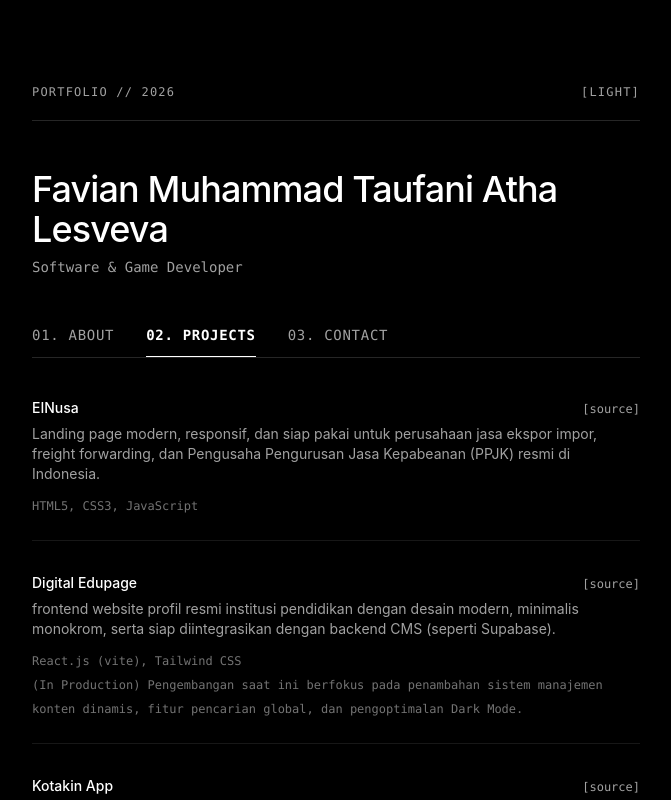
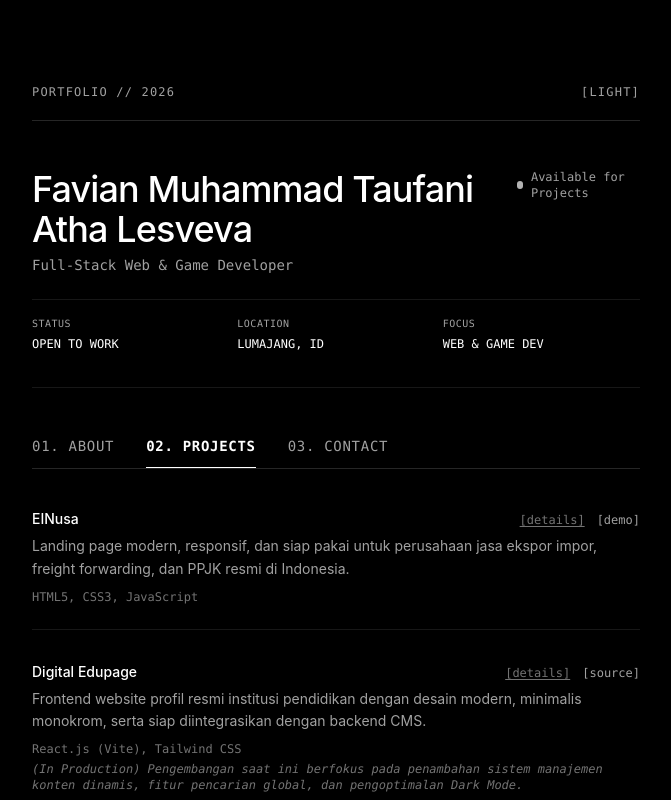
Before and after one commit to Rven24/My-Digital-Resume, a React (Vite) app: page / in a window 1280 px wide. Both pictures are taken after a click on the button "02. PROJECTS". Shown: the top 800 px of the page, without its empty margins (304-975 px from the left). Built offline with nearby package versions, Linux system fonts and the light colour scheme.

Commit message:
update portofolioku, menambahkan projek dan fitur

```diff
--- a/src/components/ProfileHeader.jsx
+++ b/src/components/ProfileHeader.jsx
@@ -1,12 +1,40 @@
 export default function ProfileHeader() {
+  const stats = [
+    { label: 'STATUS', value: 'OPEN TO WORK' },
+    { label: 'LOCATION', value: 'LUMAJANG, ID' },
+    { label: 'FOCUS', value: 'WEB & GAME DEV' },
+  ];
+
   return (
-    <header className="mb-8 sm:mb-12 text-left">
-      <h1 className="text-2xl sm:text-3xl md:text-4xl font-medium tracking-tight text-black dark:text-white">
-        Favian Muhammad Taufani Atha Lesveva
-      </h1>
-      <p className="text-xs sm:text-sm font-mono text-neutral-500 dark:text-neutral-400 mt-1.5 sm:mt-2">
-        Software & Game Developer
-      </p>
+    <header className="mb-8 sm:mb-12 text-left border-b border-neutral-100 dark:border-neutral-900 pb-6 sm:pb-8">
+      <div className="flex flex-col sm:flex-row sm:items-start sm:justify-between gap-4">
+        <div>
+          <h1 className="text-2xl sm:text-3xl md:text-4xl font-medium tracking-tight text-black dark:text-white">
+            Favian Muhammad Taufani Atha Lesveva
+          </h1>
+          <p className="text-xs sm:text-sm font-mono text-neutral-500 dark:text-neutral-400 mt-1.5">
+            Full-Stack Web & Game Developer
+          </p>
+        </div>
+
+        <div className="inline-flex items-center space-x-2 font-mono text-[10px] sm:text-xs text-neutral-500 dark:text-neutral-400">
+          <span className="w-2 h-2 rounded-full bg-neutral-900 dark:bg-neutral-100 animate-pulse" />
+          <span>Available for Projects</span>
+        </div>
+      </div>
+
+      <div className="grid grid-cols-3 gap-2 mt-6 pt-4 border-t border-neutral-100 dark:border-neutral-900 font-mono">
+        {stats.map((stat, i) => (
+          <div key={i}>
+            <span className="block text-[9px] sm:text-[10px] text-neutral-400 uppercase tracking-wider">
+              {stat.label}
+            </span>
+            <span className="text-[11px] sm:text-xs text-black dark:text-white font-medium">
+              {stat.value}
+            </span>
+          </div>
+        ))}
+      </div>
     </header>
   );
 }
--- a/src/components/TabAbout.jsx
+++ b/src/components/TabAbout.jsx
@@ -2,33 +2,42 @@ export default function TabAbout() {
   const skillsGroup = [
     {
       category: 'Languages',
-      items: ['HTML', 'CSS', 'JavaScript', 'PHP', 'SQL', 'Dart', 'GDScript'],
+      items: ['HTML5', 'CSS3', 'JavaScript', 'PHP', 'SQL', 'Dart', 'GDScript'],
     },
     {
-      category: 'Frameworks & Libraries',
-      items: ['React.js', 'Next.js', 'Tailwind CSS', 'Laravel', 'Flutter', 'Node.js'],
+      category: 'Frameworks & Web Ecosystem',
+      items: ['React.js', 'Vite', 'Next.js', 'Tailwind CSS', 'Laravel', 'Flutter', 'Node.js', 'Alpine.js'],
     },
     {
-      category: 'Software & Tools',
-      items: ['MySQL', 'SQLite', 'PostgreSQL', 'Git', 'GitHub', 'VS Code', 'Godot Engine', 'Blender', 'Antigravity IDE'],
+      category: 'Game Engine & 3D Tools',
+      items: ['Godot Engine', 'Blender (Low-Poly 3D)', 'GDScript Logic'],
     },
     {
-      category: 'AI Tools',
-      items: ['Gemini AI', 'Claude AI', 'Antigravity AI', 'ChatGPT AI'],
+      category: 'Databases & Infrastructure',
+      items: ['MySQL', 'SQLite', 'PostgreSQL', 'Supabase', 'Git', 'GitHub', 'Vercel'],
+    },
+    {
+      category: 'Development Environment & AI',
+      items: ['VS Code', 'Antigravity IDE', 'Gemini AI', 'Claude AI', 'ChatGPT'],
     },
   ];
 
   return (
     <div className="space-y-6 sm:space-y-8 text-left">
-      <p className="text-xs sm:text-sm text-neutral-600 dark:text-neutral-300 leading-relaxed font-sans max-w-xl">
-        Focused on learning web development and game development. Currently working on a portfolio to improve my skills and knowledge in the world of web and game development. Let's get to know each other better through my contact page.
-      </p>
+      <div className="space-y-3 font-sans max-w-xl">
+        <p className="text-xs sm:text-sm text-neutral-600 dark:text-neutral-300 leading-relaxed">
+          Full-Stack Web dan Game Developer yang berfokus pada pembangunan aplikasi web modern yang presisi serta pengembangan game 3D/2D berbasis Godot Engine. Menggabungkan arsitektur kode yang bersih dengan pengalaman pengguna yang intuitif.
+        </p>
+        <p className="text-xs sm:text-sm text-neutral-500 dark:text-neutral-400 leading-relaxed font-mono text-[11px] sm:text-xs">
+          // Spesialisasi: React, Tailwind CSS, Laravel, SQLite/MySQL, dan GDScript.
+        </p>
+      </div>
 
-      <div className="space-y-5 sm:space-y-6">
+      <div className="space-y-5 sm:space-y-6 pt-2">
         {skillsGroup.map((group, groupIndex) => (
           <div key={groupIndex}>
             <h2 className="text-[10px] sm:text-xs font-mono uppercase tracking-widest text-neutral-400 mb-2">
-              {group.category}
+              // {group.category}
             </h2>
             <div className="flex flex-wrap gap-x-3 gap-y-1.5 font-mono text-xs sm:text-sm text-neutral-800 dark:text-neutral-200">
               {group.items.map((skill, index) => (
--- a/src/components/TabContact.jsx
+++ b/src/components/TabContact.jsx
@@ -1,27 +1,67 @@
+import { useState } from 'react';
+
 export default function TabContact() {
+  const [copied, setCopied] = useState(false);
+
+  const handleCopyEmail = (email) => {
+    navigator.clipboard.writeText(email);
+    setCopied(true);
+    setTimeout(() => setCopied(false), 2000);
+  };
+
   const contacts = [
-    { label: 'GitHub', value: 'github.com/Rven24', link: 'https://github.com/Rven24' },
-    { label: 'LinkedIn', value: 'linkedin.com/in/Favian Muhammad Taufani Atha Lesveva', link: 'https://www.linkedin.com/in/favianlesveva/' },
-    { label: 'Email', value: 'favianlesveva@gmail.com', link: 'mailto:favianlesveva@gmail.com' },
+    {
+      label: 'GitHub',
+      value: 'github.com/Rven24',
+      link: 'https://github.com/Rven24',
+      type: 'link'
+    },
+    {
+      label: 'LinkedIn',
+      value: 'linkedin.com/in/favianlesveva',
+      link: 'https://www.linkedin.com/in/favianlesveva/',
+      type: 'link'
+    },
+    {
+      label: 'Email',
+      value: 'favianlesveva@gmail.com',
+      link: 'mailto:favianlesveva@gmail.com',
+      type: 'email'
+    },
   ];
 
   return (
     <div className="space-y-4 text-left font-mono text-xs sm:text-sm max-w-xl">
       {contacts.map((c, index) => (
-        <a
+        <div
           key={index}
-          href={c.link}
-          target="_blank"
-          rel="noreferrer"
-          className="flex justify-between items-center py-2 border-b border-neutral-100 dark:border-neutral-900 group"
+          className="flex justify-between items-center py-2.5 border-b border-neutral-100 dark:border-neutral-900 group"
         >
           <span className="text-neutral-500 dark:text-neutral-400 group-hover:text-black dark:group-hover:text-white transition-colors">
             {c.label}
           </span>
-          <span className="text-neutral-800 dark:text-neutral-200 group-hover:underline text-right">
-            {c.value}
-          </span>
-        </a>
+
+          <div className="flex items-center space-x-3">
+            <a
+              href={c.link}
+              target="_blank"
+              rel="noreferrer"
+              className="text-neutral-800 dark:text-neutral-200 group-hover:underline text-right"
+            >
+              {c.value}
+            </a>
+
+            {c.type === 'email' && (
+              <button
+                onClick={() => handleCopyEmail(c.value)}
+                className="text-[10px] text-neutral-400 hover:text-black dark:hover:text-white transition-colors border border-neutral-200 dark:border-neutral-800 px-1.5 py-0.5 rounded-none"
+                title="Copy Email"
+              >
+                {copied ? '[copied]' : '[copy]'}
+              </button>
+            )}
+          </div>
+        </div>
       ))}
     </div>
   );
--- a/src/components/TabNavigation.jsx
+++ b/src/components/TabNavigation.jsx
@@ -10,6 +10,7 @@ export default function TabNavigation({ activeTab, setActiveTab }) {
       {tabs.map((tab) => (
         <button
           key={tab.id}
+          type="button"
           onClick={() => setActiveTab(tab.id)}
           className={`pb-3 text-xs sm:text-sm tracking-wider transition-all relative cursor-pointer whitespace-nowrap ${
             activeTab === tab.id
--- a/src/components/TabProjects.jsx
+++ b/src/components/TabProjects.jsx
@@ -1,25 +1,74 @@
+import { useState, useEffect } from 'react';
+
 export default function TabProjects() {
+  const [selectedProject, setSelectedProject] = useState(null);
+
+  useEffect(() => {
+    const handleKeyDown = (e) => {
+      if (e.key === 'Escape') {
+        setSelectedProject(null);
+      }
+    };
+
+    if (selectedProject) {
+      window.addEventListener('keydown', handleKeyDown);
+    }
+
+    return () => {
+      window.removeEventListener('keydown', handleKeyDown);
+    };
+  }, [selectedProject]);
+
   const projectList = [
     {
       title: 'EINusa',
-      desc: 'Landing page modern, responsif, dan siap pakai untuk perusahaan jasa ekspor impor, freight forwarding, dan Pengusaha Pengurusan Jasa Kepabeanan (PPJK) resmi di Indonesia.',
+      desc: 'Landing page modern, responsif, dan siap pakai untuk perusahaan jasa ekspor impor, freight forwarding, dan PPJK resmi di Indonesia.',
       tech: 'HTML5, CSS3, JavaScript',
       link: 'https://einusa.iann.my.id',
+      linkLabel: '[demo]',
+      details: {
+        problem: 'Perusahaan logistik dan PPJK membutuhkan presence online yang bersih, terpercaya, dan cepat diakses oleh klien tanpa beban loading yang berat.',
+        solution: 'Membangun landing page berkinerja tinggi menggunakan HTML, CSS, dan JS murni untuk memastikan keandalan SEO dan kecepatan rendering maksimal.',
+        highlights: [
+          'Desain tata letak yang responsif di seluruh perangkat',
+          'Struktur informasi kepabeanan & ekspor-impor yang terstruktur',
+          'Optimasi beban aset media untuk akses cepat'
+        ]
+      }
     },
     {
       title: 'Digital Edupage',
-      desc: 'frontend website profil resmi institusi pendidikan dengan desain modern, minimalis monokrom, serta siap diintegrasikan dengan backend CMS (seperti Supabase).',
-      tech: 'React.js (vite), Tailwind CSS',
+      desc: 'Frontend website profil resmi institusi pendidikan dengan desain modern, minimalis monokrom, serta siap diintegrasikan dengan backend CMS.',
+      tech: 'React.js (Vite), Tailwind CSS',
       link: 'https://github.com/VyannOrg/digital-edupage',
+      linkLabel: '[source]',
       soonfeature: '(In Production) Pengembangan saat ini berfokus pada penambahan sistem manajemen konten dinamis, fitur pencarian global, dan pengoptimalan Dark Mode.',
+      details: {
+        problem: 'Banyak web sekolah memiliki antarmuka yang sangat ramai visual dan lambat, menyulitkan penyampaian informasi penting kepada siswa dan wali murid.',
+        solution: 'Mengembangkan arsitektur komponen React yang terisolasi dengan skema monokrom ultra-minimalis, siap dihubungkan ke Supabase CMS.',
+        highlights: [
+          'Navigasi portal informasi & direktori sekolah',
+          'Sistem komponen reusable berbasis React & Tailwind',
+          'Rencana integrasi Supabase CMS untuk manajemen konten'
+        ]
+      }
     },
     {
       title: 'Kotakin App',
-      desc: 'Kotakin adalah sistem manajemen inventaris gudang berbasis Laravel 13 dan Filament v5 dengan antarmuka monokrom yang cepat, efisien, serta dilengkapi proteksi stok anti-minus otomatis, hak akses bertingkat, dasbor analitik real-time, dan generator QR Code SKU instan.',
-      tech: 'Laravel, Alpine.js, Blade, Tailwind CSS, SQlite, Filament v5',
+      desc: 'Sistem manajemen inventaris gudang berbasis Laravel & Filament v5 dengan proteksi stok anti-minus otomatis, hak akses bertingkat, dan generator QR Code SKU instan.',
+      tech: 'Laravel, Alpine.js, Blade, Tailwind CSS, SQLite, Filament v5',
       link: 'https://github.com/Rven24/Kotakin-App',
+      linkLabel: '[source]',
+      details: {
+        problem: 'Pengelolaan stok barang gudang skala kecil-menengah sering mengalami human error seperti stok minus dan pencatatan manual yang lambat.',
+        solution: 'Membangun dashboard operasional presisi tinggi dengan validasi otomatis transaksi barang masuk/keluar serta integrasi QR Code SKU.',
+        highlights: [
+          'Proteksi stok anti-minus pada level database/validation',
+          'Dasbor analitik real-time & role-based access control',
+          'Generator dan pemindai QR Code SKU instan'
+        ]
+      }
     },
-
   ];
 
   return (
@@ -33,26 +82,112 @@ export default function TabProjects() {
             <h3 className="text-xs sm:text-sm font-medium text-black dark:text-white">
               {project.title}
             </h3>
+            <div className="flex items-center space-x-3 font-mono text-[10px] sm:text-xs">
+              <button
+                type="button"
+                onClick={() => setSelectedProject(project)}
+                className="text-neutral-500 hover:text-black dark:hover:text-white transition-colors underline underline-offset-2 cursor-pointer"
+              >
+                [details]
+              </button>
               <a
                 href={project.link}
                 target="_blank"
                 rel="noreferrer"
-              className="text-[10px] sm:text-xs font-mono text-neutral-400 hover:text-black dark:hover:text-white transition-colors"
+                className="text-neutral-400 hover:text-black dark:hover:text-white transition-colors"
               >
-              [source]
+                {project.linkLabel || '[source]'}
               </a>
             </div>
-          <p className="text-xs sm:text-sm text-neutral-500 dark:text-neutral-400 mb-2 font-sans max-w-xl">
+          </div>
+          <p className="text-xs sm:text-sm text-neutral-500 dark:text-neutral-400 mb-2 font-sans max-w-xl leading-relaxed">
             {project.desc}
           </p>
-          <span className="text-[10px] sm:text-xs font-mono text-neutral-400 dark:text-neutral-500">
+          <div className="space-y-1">
+            <span className="block text-[10px] sm:text-xs font-mono text-neutral-400 dark:text-neutral-500">
               {project.tech}
-          </span> <br />
-          <span className="text-[10px] sm:text-xs font-mono text-neutral-400 dark:text-neutral-500">
+            </span>
+            {project.soonfeature && (
+              <span className="block text-[10px] sm:text-xs font-mono text-neutral-400 dark:text-neutral-500 italic">
                 {project.soonfeature}
               </span>
+            )}
+          </div>
         </div>
       ))}
+
+      {selectedProject && (
+        <div
+          className="fixed inset-0 z-50 flex items-center justify-center p-4 bg-black/60 backdrop-blur-sm"
+          onClick={() => setSelectedProject(null)}
+        >
+          <div
+            className="bg-white dark:bg-neutral-950 border border-neutral-200 dark:border-neutral-800 rounded-none max-w-lg w-full p-6 text-left shadow-2xl space-y-5"
+            onClick={(e) => e.stopPropagation()}
+          >
+            <div className="flex justify-between items-center border-b border-neutral-100 dark:border-neutral-900 pb-3">
+              <div>
+                <h4 className="text-sm sm:text-base font-semibold text-black dark:text-white">
+                  {selectedProject.title}
+                </h4>
+                <p className="text-[10px] sm:text-xs font-mono text-neutral-400">
+                  {selectedProject.tech}
+                </p>
+              </div>
+              <button
+                type="button"
+                onClick={() => setSelectedProject(null)}
+                className="text-xs font-mono text-neutral-400 hover:text-black dark:hover:text-white transition-colors cursor-pointer"
+              >
+                [close]
+              </button>
+            </div>
+
+            {selectedProject.details && (
+              <div className="space-y-4 text-xs sm:text-sm text-neutral-600 dark:text-neutral-300 font-sans">
+                <div>
+                  <span className="font-mono text-[10px] uppercase text-neutral-400 tracking-wider block mb-1">
+                    // Problem & Context
+                  </span>
+                  <p className="leading-relaxed">{selectedProject.details.problem}</p>
+                </div>
+
+                <div>
+                  <span className="font-mono text-[10px] uppercase text-neutral-400 tracking-wider block mb-1">
+                    // Solution Approach
+                  </span>
+                  <p className="leading-relaxed">{selectedProject.details.solution}</p>
+                </div>
+
+                <div>
+                  <span className="font-mono text-[10px] uppercase text-neutral-400 tracking-wider block mb-1">
+                    // Key Highlights
+                  </span>
+                  <ul className="list-disc list-inside space-y-1 font-mono text-[11px] sm:text-xs text-neutral-500 dark:text-neutral-400">
+                    {selectedProject.details.highlights.map((item, i) => (
+                      <li key={i}>{item}</li>
+                    ))}
+                  </ul>
+                </div>
+              </div>
+            )}
+
+            <div className="pt-3 border-t border-neutral-100 dark:border-neutral-900 flex justify-between items-center text-xs font-mono">
+              <a
+                href={selectedProject.link}
+                target="_blank"
+                rel="noreferrer"
+                className="text-black dark:text-white hover:underline underline-offset-4"
+              >
+                Open Project {selectedProject.linkLabel || '[source]'} &rarr;
+              </a>
+              <span className="text-[10px] text-neutral-400">
+                press [esc] to close
+              </span>
+            </div>
+          </div>
+        </div>
+      )}
     </div>
   );
 }
```
Also changed, not shown: src/App.jsx (+7 -2 lines). Lines whose indentation alone changed are shown as unchanged.
